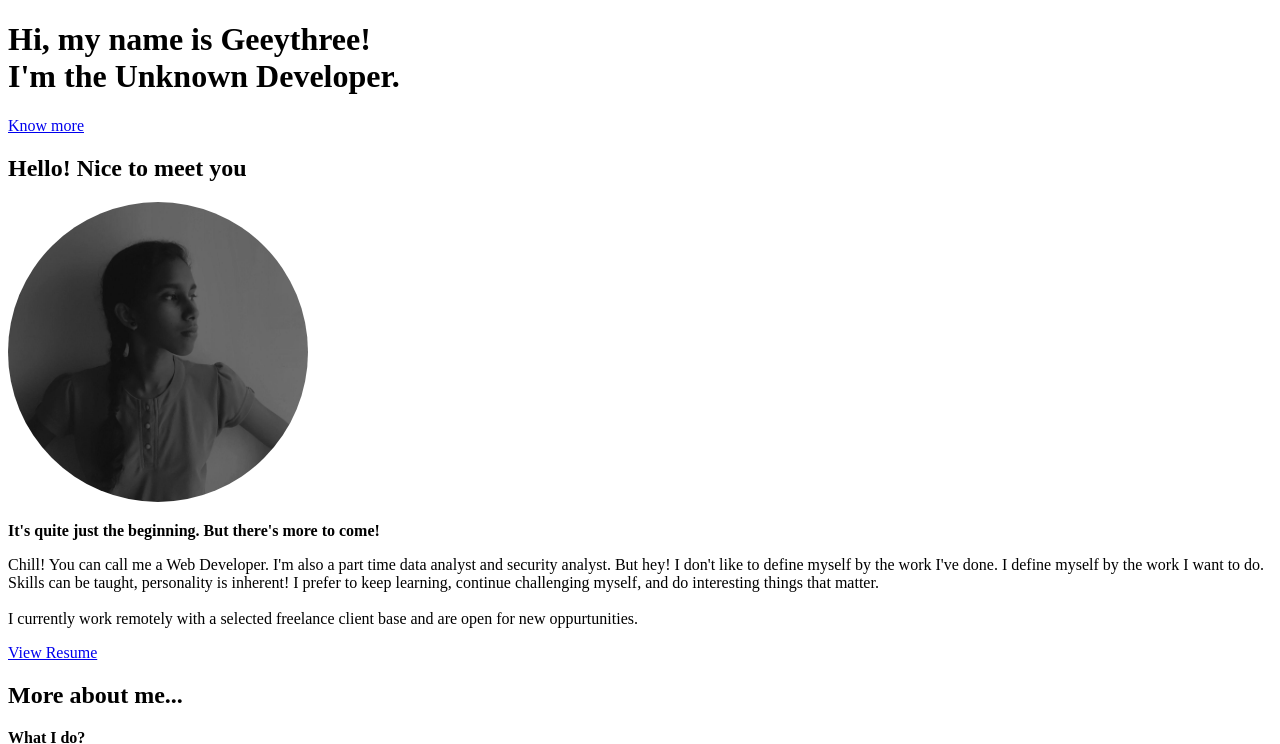
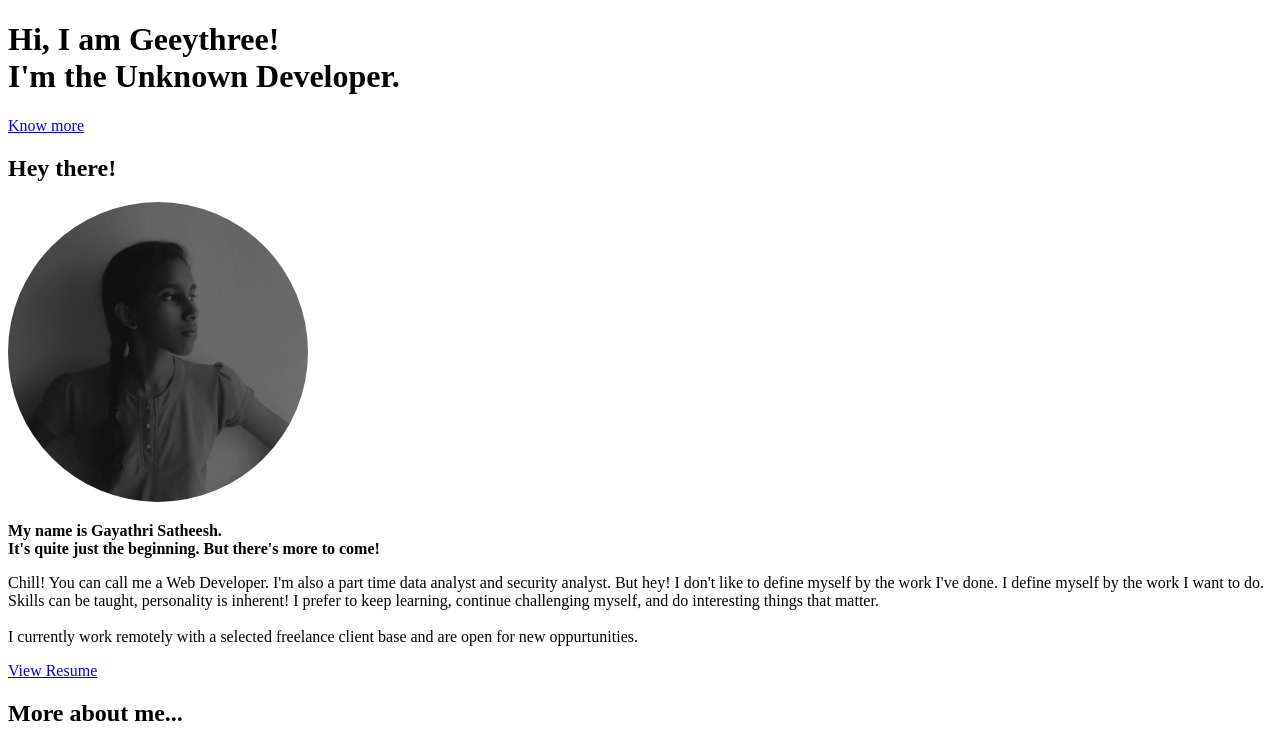
Before and after one commit to geeythree-old/geeythree.github.io, a website: page src/template.html in a window 1280 px wide. Shown: the top 744 px of the page. Drawn offline with nearby package versions, Linux system fonts and the light colour scheme.

Commit message:
new commit

```diff
--- a/src/style/sections/_hero.scss
+++ b/src/style/sections/_hero.scss
@@ -15,9 +15,9 @@
   right: 0;
   z-index: -1;
 
-  // If you want to set a background image on the hero section, uncomment these with yout custom image
 
-  /* background: url("/src/assets/[your-image].png");
+
+ /* background: url("/src/assets/background.jpg");
   background-position: center;
   background-size: cover; */
 
--- a/src/template.html
+++ b/src/template.html
@@ -41,7 +41,7 @@
     <div id="hero" class="jumbotron">
       <div class="container">
         <h1 class="hero-title" class="load-hidden">
-          Hi, my name is <span class="text-color-main">Geeythree!</span>
+          Hi, I am <span class="text-color-main">Geeythree!</span>
           <br />
           I'm the Unknown Developer.
         </h1>
@@ -56,7 +56,7 @@
     <section id="about">
       <div class="container">
         <h2 class="section-title">
-          Hello! Nice to meet you
+          Hey there!
         </h2>
         <div class="row about-wrapper">
           <div class="col-md-6 col-sm-12">
@@ -73,7 +73,7 @@
           <div class="col-md-6 col-sm-12">
             <div class="about-wrapper__info">
               <p class="about-wrapper__info-text">
-                <b>It's quite just the beginning. But there's more to come!</b>
+                <b>My name is Gayathri Satheesh. <br>It's quite just the beginning. But there's more to come!</b>
               </p>
               <p class="about-wrapper__info-text">
                Chill! You can call me a Web Developer. I'm also a part time data analyst and security analyst.
```
Also changed, not shown: src/assets/background.jpg (added).
